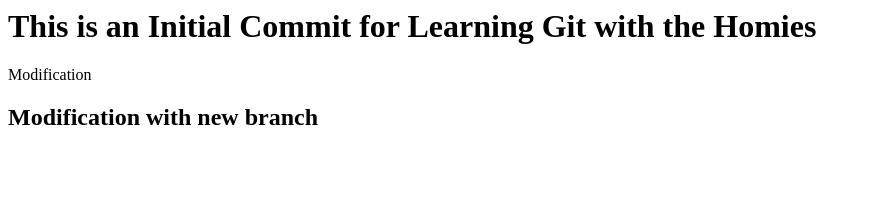
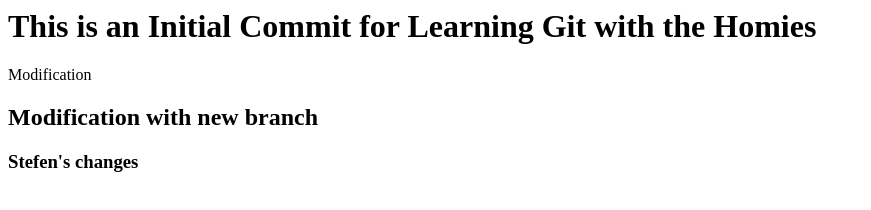
Before and after one commit to oobohP/git-lesson, a plain HTML site: page index.html in a window 1280 px wide. Shown: the whole page, without its empty margins (0-871 px from the left). Drawn offline with Linux system fonts and the light colour scheme.

Commit message:
stefen's changes

```diff
--- a/index.html
+++ b/index.html
@@ -2,4 +2,5 @@
 	<h1>This is an Initial Commit for Learning Git with the Homies</h1>
 	<p> Modification </p>
 	<h2> Modification with new branch</h2>
+	<h3> Stefen's changes</h3>
 <html>
```
